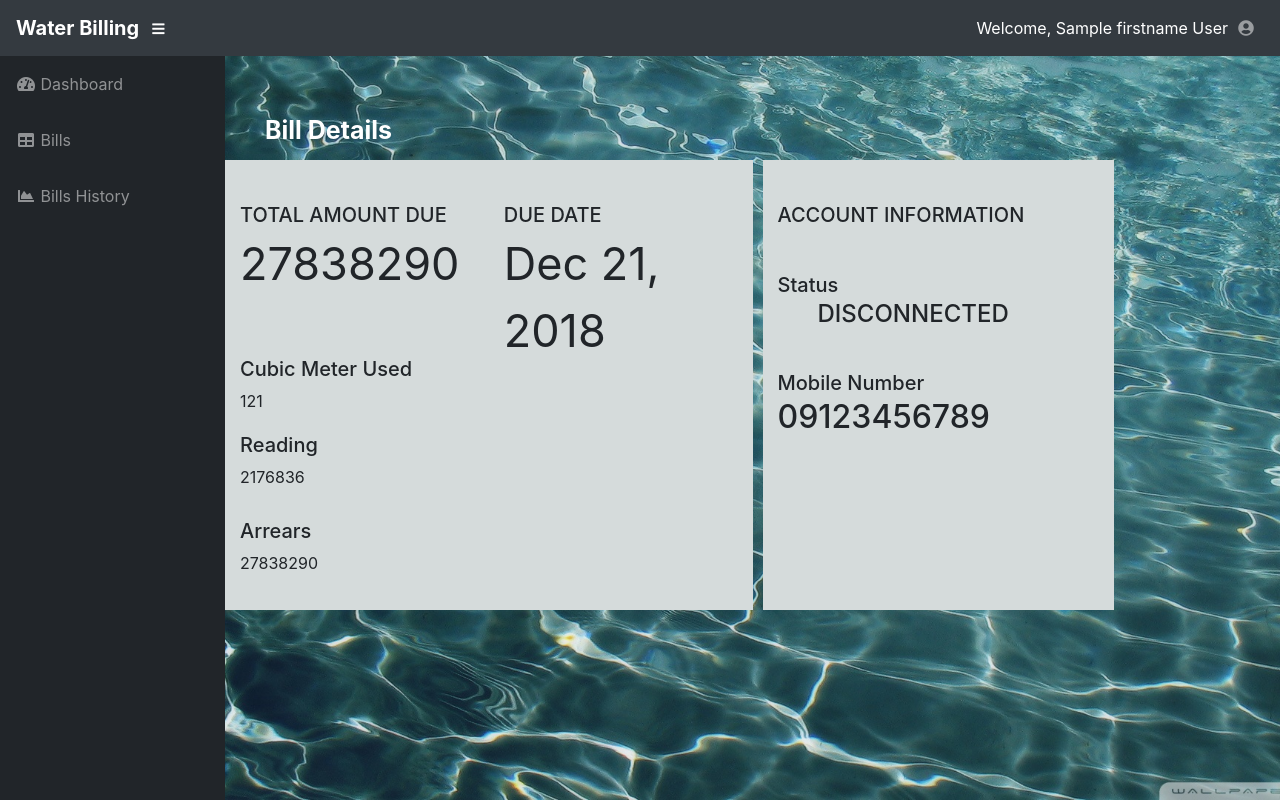
After one commit to arthu9/water-billing, a Flask app: template templates/latestdash_consumer.html in a window 1280 px wide. The commit adds this page. Run offline with Flask 2, Linux system fonts and the light colour scheme; the template is opened without the code that fills it: most values are stand-ins (such as "Sample title", 1, 10 or a date in 2020); style sheets or scripts are compiled from the project's sources; some libraries are stand-ins or nearby versions.

Commit message:
Final dashboard template

```diff
--- a/static/css/style2.css
+++ b/static/css/style2.css
@@ -1,8 +1,7 @@
 body {
   background-image: url('../image/water.jpg');
-  /*background-image: radial-gradient(circle 248px at center, #16d9e3 0%, #30c7ec 47%, #46aef7 100%);*/
   background-repeat: no-repeat;
-  background-size: 100%;
+  background-size: cover;
 }
 
 .jumbotron {
@@ -29,3 +28,49 @@ body {
 .tabulator .tabulator-col-title {
   text-align: center;
 }
+
+
+.panel-heading {
+  color: white;
+  font-size: 25px;
+  margin-left: 40px;
+  margin-top: 40px;
+  margin-bottom: 10px;
+}
+.luh {
+  font-size: 20px;
+}
+
+.col-md-4 {
+  margin-left: 10px;
+}
+
+.modal-title {
+  margin-top: 40px;
+  font-size: 20px;
+}
+
+.modal-titlee {
+  margin-top: 60px;
+  font-size: 20px;
+}
+
+.modal-titleee {
+  margin-top: 20px;
+  font-size: 20px;
+}
+
+.modal-titleeee {
+  margin-top: 30px;
+  font-size: 20px;
+}
+
+
+.input-group1 {
+  font-size: 45px;
+}
+
+.status1 {
+  margin-left: 20px;
+  font-size: 10px;
+}
--- /dev/null
+++ b/templates/latestdash_consumer.html
@@ -0,0 +1,232 @@
+<!DOCTYPE html>
+<html>
+<head>
+    <meta charset="utf-8">
+    <meta http-equiv="X-UA-Compatible" content="IE=edge">
+    <meta name="viewport" content="width=device-width, initial-scale=1, shrink-to-fit=no">
+    <meta name="description" content="">
+    <meta name="author" content="">
+
+    <title>Welcome!</title>
+
+    <!--Tabulator extensions CSS
+    <link href="../static/tabulator/dist/css/tabulator_site.min.css" rel="stylesheet">-->
+    <link href="../static/tabulator/dist/css/bootstrap/tabulator_bootstrap4.min.css" rel="stylesheet">
+
+    <!-- Bootstrap core CSS-->
+    <link href="../static/css/bootstrap.min.css" rel="stylesheet">
+
+    <!-- Custom fonts for this template-->
+    <link href="../static/css2/fontawesome-free/css/all.min.css" rel="stylesheet" type="text/css">
+
+    <!-- Page level plugin CSS-->
+    <link href="../static/css/dataTables.bootstrap4.css" rel="stylesheet">
+
+    <!-- Custom styles for this template-->
+    <link href="../static/css/sb-admin.css" rel="stylesheet">
+    <link rel="stylesheet" type="text/css" href="../static/css/style2.css">
+
+
+</head>
+
+<body>
+
+
+<nav class="navbar navbar-expand navbar-dark bg-dark static-top">
+
+    <a class="navbar-brand mr-1" href="index.html"><strong> Water Billing </strong></a>
+
+    <button class="btn btn-link btn-sm text-white order-1 order-sm-0" id="sidebarToggle" href="#">
+        <i class="fas fa-bars"></i>
+    </button>
+
+    <!-- Navbar -->
+    <ul class="navbar-nav ml-auto">
+        <li class="nav-item" style="margin-top: 8px; color: white;">
+            Welcome, {{ firstname }} {{ lastname }}
+        </li>
+        <li class="nav-item dropdown no-arrow">
+            <a class="nav-link dropdown-toggle" href="#" id="userDropdown" role="button" data-toggle="dropdown"
+               aria-haspopup="true" aria-expanded="false">
+                <i class="fas fa-user-circle fa-fw"></i>
+            </a>
+            <div class="dropdown-menu dropdown-menu-right" aria-labelledby="userDropdown">
+                <a class="dropdown-item" href="#">Settings</a>
+                <div class="dropdown-divider"></div>
+                <a class="dropdown-item" href="#" data-toggle="modal" data-target="#logoutModal">Logout</a>
+            </div>
+        </li>
+    </ul>
+
+</nav>
+
+<div id="wrapper">
+
+    <!-- Sidebar -->
+    <ul class="sidebar navbar-nav">
+        <li class="nav-item">
+            <a class="nav-link" href="{{ url_for('.consumer_dash') }}">
+                <i class="fas fa-fw fa-tachometer-alt"></i>
+                <span>Dashboard</span>
+            </a>
+        </li>
+        <li class="nav-item">
+            <a class="nav-link" href="{{ url_for('.bill_month') }}">
+                <i class="fas fa-fw fa-table"></i>
+                <span>Bills</span>
+            </a>
+        </li>
+        <li class="nav-item">
+            <a class="nav-link" href="#">
+                <i class="fas fa-fw fa-chart-area"></i>
+                <span>Bills History</span></a>
+        </li>
+    </ul>
+
+    <div id="content-wrapper">
+          <div class="panel-heading">
+            <strong> Bill Details</strong>
+          </div>
+
+        <div class="container">
+            <div class="row">
+                <div class="col-md-6" style="background-color: #D5DBDB; height: 450px;">
+                    <div class="row">
+                    <div class="col-lg-6">
+                            <h5 class="modal-title">TOTAL AMOUNT DUE</h5>
+                            <div class="input-group1 mb-6">
+                                <div class="input-group-prepend">
+                                    <span id="basic-addon3">27838290</span>
+                                </div>
+                            </div>
+
+                             <h5 class="modal-titlee">Cubic Meter Used</h5>
+                             <div class="input-group mb-6">
+                                <div class="input-group-prepend">
+                                    <span id="basic-addon3">121</span>
+                                </div>
+                            </div>
+
+                             <h5 class="modal-titleee">Reading</h5>
+                             <div class="input-group mb-6">
+                                <div class="input-group-prepend">
+                                    <span id="basic-addon3">2176836</span>
+                                </div>
+                            </div>
+
+                            <h5 class="modal-titleeee">Arrears</h5>
+                            <div class="input-group mb-6">
+                                <div class="input-group-prepend">
+                                    <span id="basic-addon3">27838290</span>
+                                </div>
+                            </div>
+                        </div>
+
+                          <div class="col-lg-6">
+                            <h5 class="modal-title">DUE DATE</h5>
+                            <div class="input-group1 mb-6">
+                                <div class="input-group-prepend">
+                                    <span id="basic-addon3">Dec 21, 2018</span>
+                                </div>
+                                </div>
+                        </div>
+                        </div>
+                </div>
+
+                <div class=" col-md-4" style="background-color: #D5DBDB;">
+                    <!-- <div class="row col-lg-12"> -->
+                        <h5 class="modal-title">ACCOUNT INFORMATION</h5>
+                            <div class="input-group1 mb-6">
+                                <div class="input-group-prepend">
+                                    <!-- <span id="basic-addon3">Dec 21, 2018</span> -->
+                                </div>
+                            </div>
+
+                        <h5 class="modal-title">Status</h5>
+                            <div class="status1 mb-6">
+                                <div class="status1">
+                                    <h4><span id="basic-addon3">DISCONNECTED</span></h4>
+                                </div>
+                                </div>
+                        <h5 class="modal-title">Mobile Number</h5>
+                            <div class="input-group1 mb-6">
+                                <div class="input-group-prepend">
+                                    <h2><span id="basic-addon3">09123456789</span></h2>
+                                </div>
+                                </div>
+                       <!--  <div class=" col-md-8">
+                            <div class="column-item">
+                                <b>Month:</b> <span id="month"></span>
+                            </div>
+                            <div class="column-item">
+                                <b>Due Date:</b> <span id="due"></span>
+                            </div>
+                            <div class="column-item">
+                                 <b>Reading:</b> <span id="reading"></span>
+                            </div>
+                            <div class="column-item">
+                                 <b>Cubic Meter Used:</b> <span id="cubicM"></span>
+                            </div>
+                        </div> -->
+                      <!--   <div class="col-md-4">
+                            <div class="column-item">
+                                <b>Total Amount:</b> <span id="amount"></span>
+                            </div>
+                            <div class="column-item">
+                                <b>Status:</b> <span id="stat"></span>
+                            </div>
+                        </div> -->
+                    </div>
+                <!-- </div> -->
+
+
+
+                 </div>
+            </div>
+        </div>
+
+        <!-- <div class="col-lg-12">
+            <div id="dashboard-table" style="margin: auto;" class=" rounded table table-dark w-75 col-lg-pull-6"></div>
+        </div>
+ -->
+    </div>
+</div>
+<!-- Logout Modal-->
+<div class="modal fade" id="logoutModal" tabindex="-1" role="dialog" aria-labelledby="exampleModalLabel"
+     aria-hidden="true">
+    <div class="modal-dialog" role="document">
+        <div class="modal-content">
+            <div class="modal-header">
+                <h5 class="modal-title" id="exampleModalLabel">Ready to Leave?</h5>
+                <button class="close" type="button" data-dismiss="modal" aria-label="Close">
+                    <span aria-hidden="true">×</span>
+                </button>
+            </div>
+            <div class="modal-body">Select "Logout" below if you are ready to end your current session.</div>
+            <div class="modal-footer">
+                <button class="btn btn-secondary" type="button" data-dismiss="modal">Cancel</button>
+                <a class="btn btn-primary" href="{{ url_for('.logout') }}">Logout</a>
+            </div>
+        </div>
+    </div>
+</div>
+<!--table-->
+
+<script src="../static/js/jquery-3.3.1.min.js"></script>
+<script src="../static/js/bootstrap.bundle.min.js"></script>
+
+<!-- Core plugin JavaScript-->
+<script src="../static/js/jquery.easing.min.js"></script>
+
+<!-- Custom scripts for all pages-->
+<script src="../static/js/sb-admin.min.js"></script>
+<!--Tabulator extensions CSS-->
+<script type="text/javascript" src="../static/tabulator/dist/js/tabulator.min.js"></script>
+<script type="text/javascript" src="../static/js/moment.js"></script>
+<script>var curuser =
+{{ curuser }} </script>
+<script type="text/javascript" src="../static/js/homepage_consumer_dashboard_table.js"></script>
+
+
+</body>
+</html>
```
